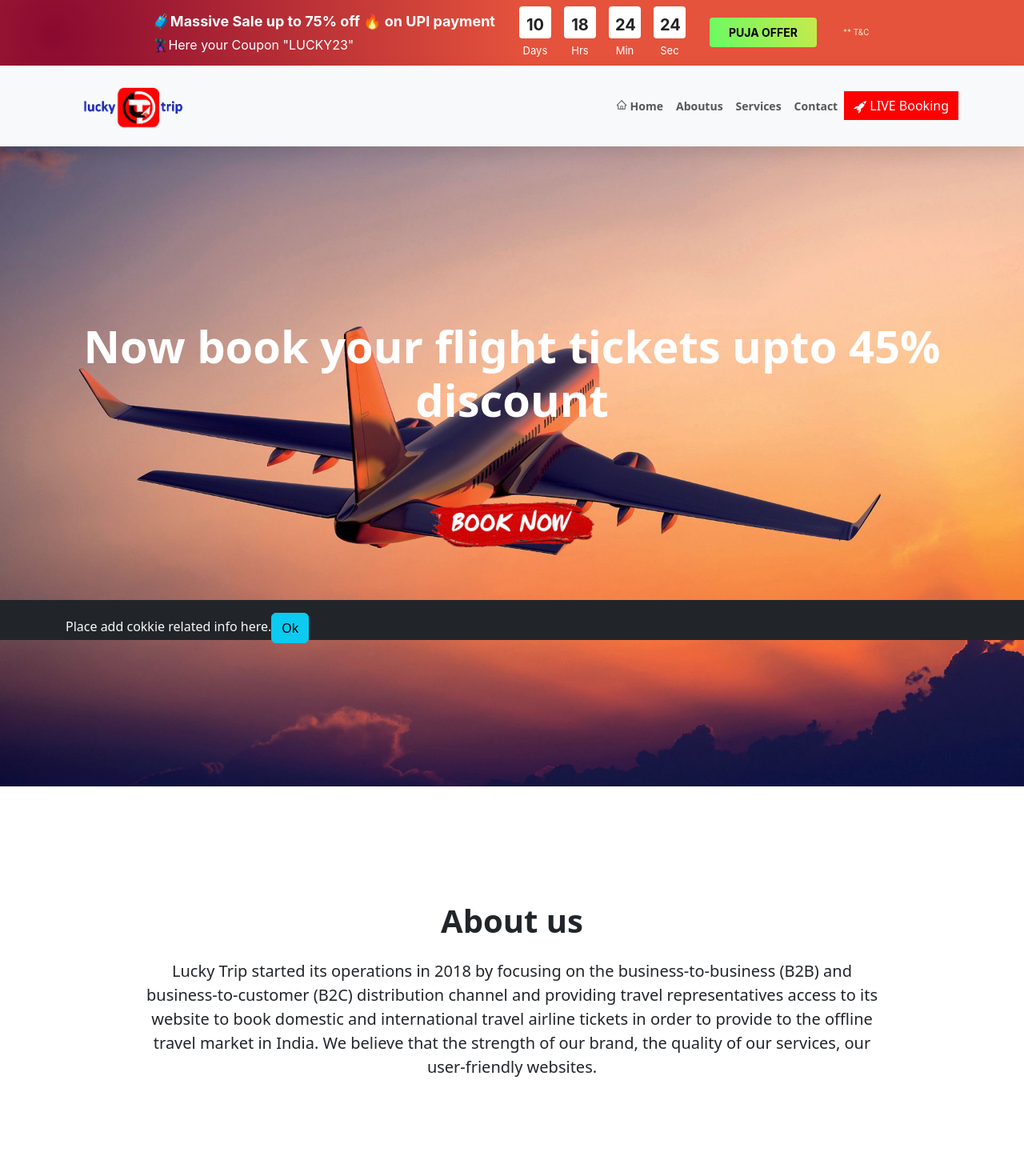
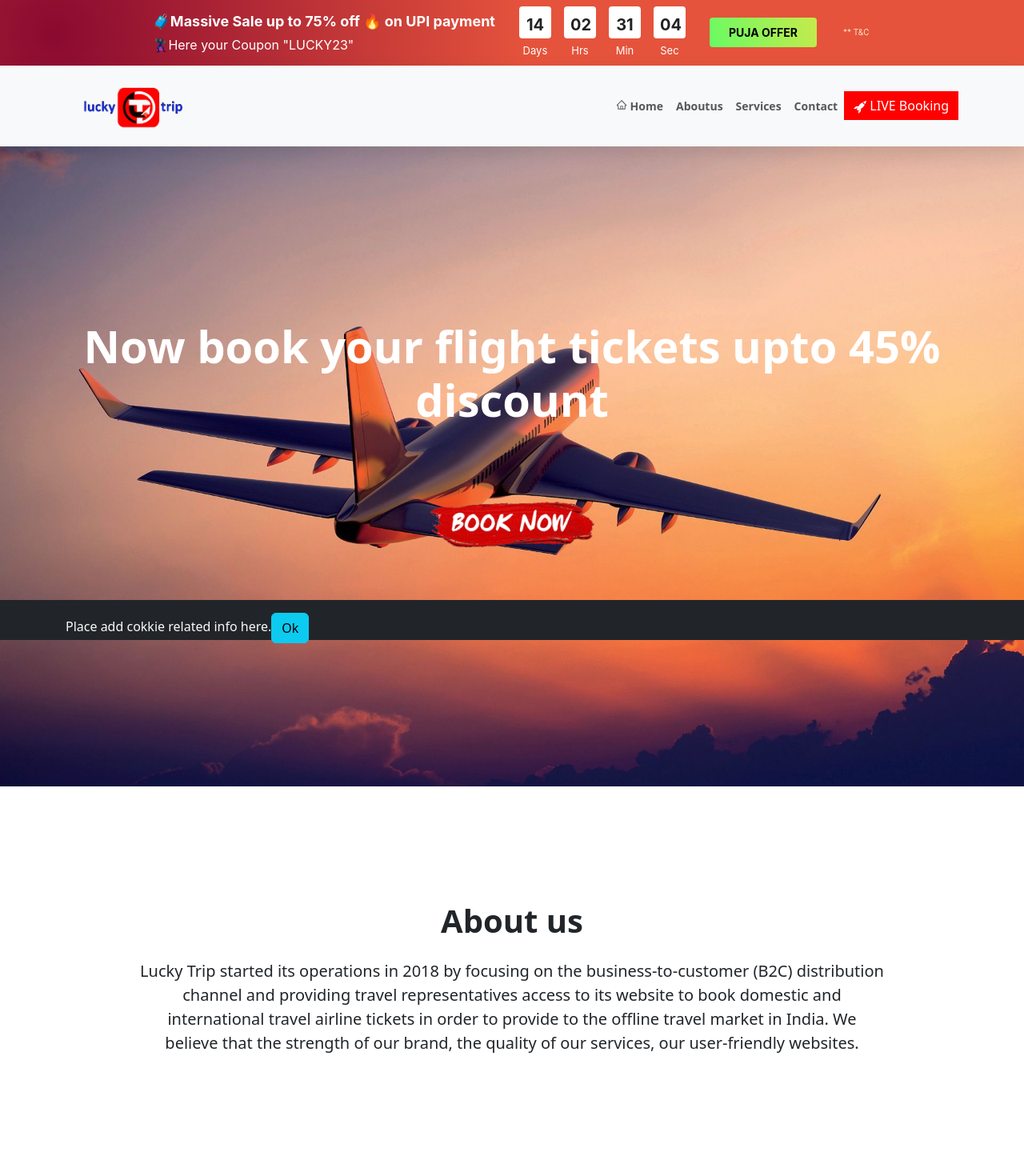
Before and after one commit to anilananda/luckytrip-react, a React (Create React App) app: page / in a window 1280 px wide. Shown: the top 1470 px of the page at 80% size. Built offline with nearby package versions, Linux system fonts and the light colour scheme.

Commit message:
updated footer design and hyperlink to open in new tab

```diff
--- a/src/components/Aboutus.jsx
+++ b/src/components/Aboutus.jsx
@@ -8,12 +8,11 @@ function Aboutus() {
         <div className="col-lg-10 mx-auto">
           <p className="lead mt-4">
             Lucky Trip started its operations in 2018 by focusing on the
-            business-to-business (B2B) and business-to-customer (B2C)
-            distribution channel and providing travel representatives access to
-            its website to book domestic and international travel airline
-            tickets in order to provide to the offline travel market in India.
-            We believe that the strength of our brand, the quality of our
-            services, our user-friendly websites.
+            business-to-customer (B2C) distribution channel and providing travel
+            representatives access to its website to book domestic and
+            international travel airline tickets in order to provide to the
+            offline travel market in India. We believe that the strength of our
+            brand, the quality of our services, our user-friendly websites.
           </p>
         </div>
       </div>
--- a/src/components/Footer.jsx
+++ b/src/components/Footer.jsx
@@ -12,7 +12,11 @@ function Footer() {
             <div className="col-lg-3 col-md-6 text-white">
               <AiOutlineCloudServer />
               &nbsp;
-              <a href="http://booking-luckytrip.co.in/" className="text-white">
+              <a
+                href="http://booking-luckytrip.co.in/"
+                className="text-white"
+                target="_blank"
+              >
                 Visit Our live booking engine
               </a>
             </div>
@@ -67,10 +71,10 @@ function Footer() {
       <div className="footer-bottom py-3">
         <div className="container">
           <div className="row">
-            <div className="col-md-6 text-secondary text-start">
+            <div className="col-md-10 text-secondary text-start">
               <p className="mb-0">© 2022 copyright all right reserved</p>
             </div>
-            <div className="col-md-6">
+            <div className="col-md-2">
               <div className="social-icons">
                 <a href="https://www.facebook.com/blrluckytrip/">
                   <Icon family="Lia" name="LiaFacebookF" />
--- a/src/components/HomePage.jsx
+++ b/src/components/HomePage.jsx
@@ -11,7 +11,7 @@ import { useState, useEffect } from "react";
 import Cookie from "./Cookie";
 
 function HomePage() {
-  const gap = 1693211900000 - new Date().getTime();
+  const gap = 1693500300000 - new Date().getTime();
 
   const bannerData = {
     mainHeading: `🧳Massive Sale up to 75% off 🔥 on UPI payment`,
@@ -24,7 +24,7 @@ function HomePage() {
   const [cookiAccepted, setCookiAccepted] = useState(true);
 
   useEffect(() => {
-    if (document.cookie.indexOf("cooki_accepted=true") == -1) {
+    if (document.cookie.indexOf("cooki_accepted=true") === -1) {
       setCookiAccepted(false);
     }
   }, []);
--- a/src/components/Mainmenu.jsx
+++ b/src/components/Mainmenu.jsx
@@ -1,4 +1,3 @@
-import React, { useState } from "react";
 import Container from "react-bootstrap/Container";
 import Nav from "react-bootstrap/Nav";
 import Navbar from "react-bootstrap/Navbar";
@@ -33,6 +32,7 @@ function Mainmenu() {
             <Button
               variant="danger"
               href="https://booking-luckytrip.co.in/"
+              target="_blank"
               className="custom-btn btn"
             >
               <GoRocket />
--- a/src/components/Staticbackground.jsx
+++ b/src/components/Staticbackground.jsx
@@ -36,7 +36,11 @@ function Staticbackground() {
               Now book your flight tickets upto 45% discount
             </h5>
 
-            <a className="" href="http://booking-luckytrip.co.in/">
+            <a
+              className=""
+              href="http://booking-luckytrip.co.in/"
+              target="_blank"
+            >
               <img
                 src={ImgBooknow}
                 className="book-now img-responsive"
```
